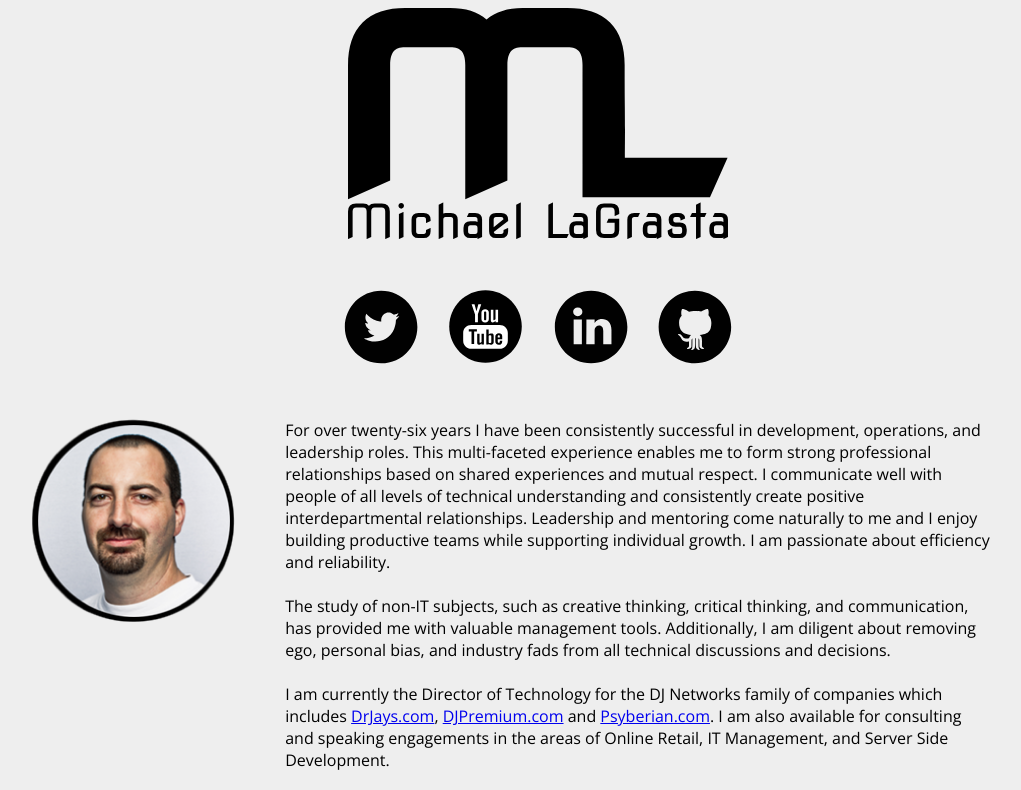
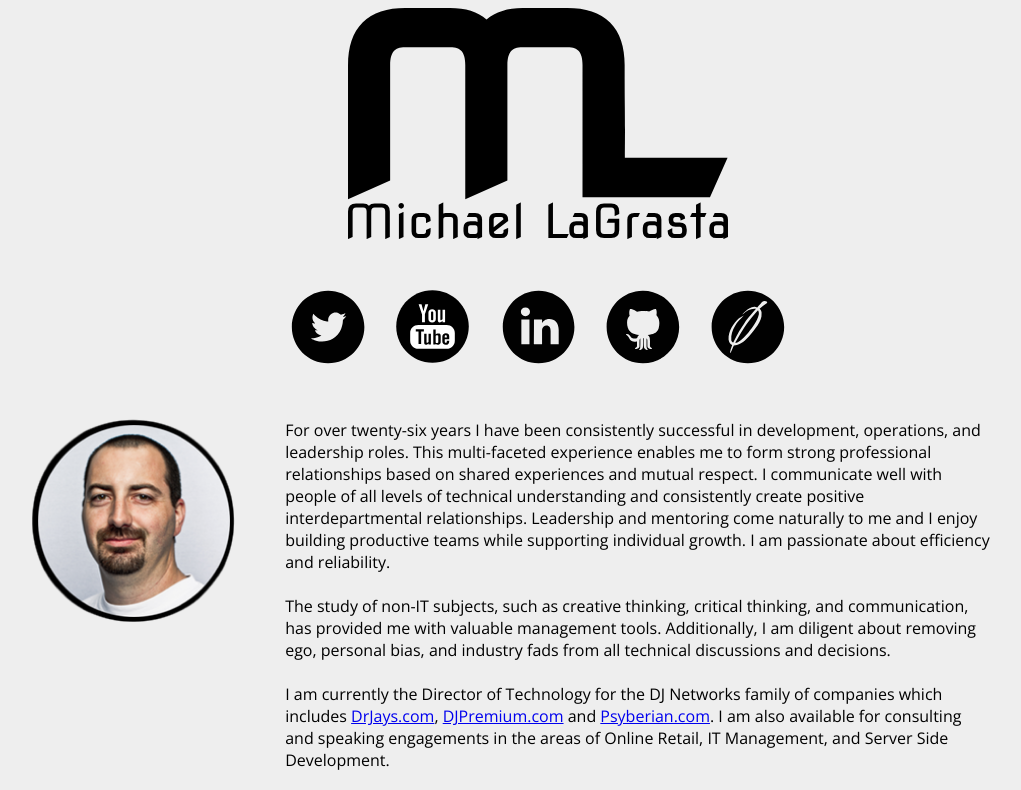
Before and after one commit to mnlagrasta/mnlagrasta.github.io, a plain HTML site: page index.html in a window 1280 px wide. Shown: the top 790 px of the page, without its empty margins (102-1123 px from the left). Drawn offline with nearby package versions, Linux system fonts and the light colour scheme.

Commit message:
Added k0dr logo to out links

```diff
--- a/index.html
+++ b/index.html
@@ -119,6 +119,7 @@
 		<a href="http://www.youtube.com/user/mnlagrasta/videos" target="_blank"><img src="./images/youtube_circle.svg" class="out_icon" alt="YouTube icon"></a>
 		<a href="http://www.linkedin.com/pub/michael-lagrasta/2b/ba4/19a" target="_blank"><img src="./images/linkedin_circle.svg" class="out_icon" alt="LinkedIn.com icon"></a>
 		<a href="https://github.com/mnlagrasta" target="_blank"><img src="./images/github_circle.svg" class="out_icon" alt="GitHub.com icon"></a>
+		<a href="http://k0dr.com" target="_blank"><img src="./images/k0dr_circle.svg" class="out_icon" alt="k0dr.com icon"></a>
 	</div>
 	<div class="clear">&nbsp;</div>
 	<div class="about">
```
Also changed, not shown: images/k0dr_circle.svg (added).
